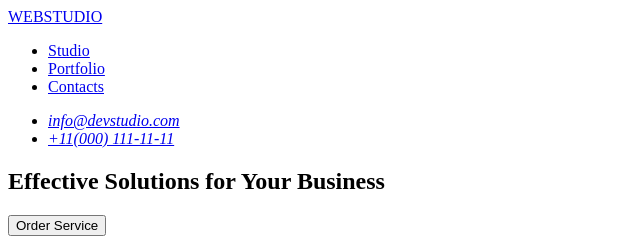
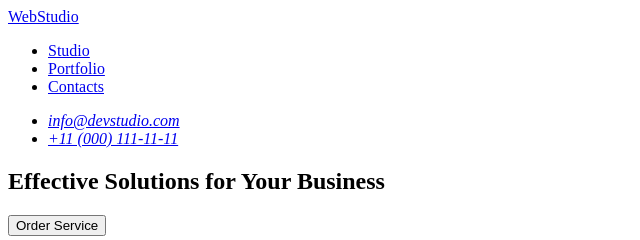
Before and after one commit to MaksymSobotiuk/goit-markup-hw-01, a plain HTML site: page index.html in a window 1280 px wide. Shown: the top 240 px of the page, 0-640 px from the left. Drawn offline with Linux system fonts and the light colour scheme.

Commit message:
Update index.html

```diff
--- a/index.html
+++ b/index.html
@@ -9,7 +9,7 @@
     <!-- Header -->
     <header>
       <nav>
-        <a href="./index.html">WEBSTUDIO</a>
+        <a href="./index.html">WebStudio</a>
         <ul>
           <li><a href="#">Studio</a></li>
           <li><a href="#">Portfolio</a></li>
@@ -19,7 +19,7 @@
       <address>
         <ul>
           <li><a href="mailto:info@devstudio.com"> info@devstudio.com</a></li>
-          <li><a href="tel:+11(000)111-11-11">+11(000) 111-11-11</a></li>
+          <li><a href="tel:+11(000)1111111">+11 (000) 111-11-11</a></li>
         </ul>
       </address>
     </header>
@@ -112,7 +112,7 @@
     </main>
     <!-- Page Footer -->
     <footer>
-      <a href="./index.html">WEBSTUDIO</a>
+      <a href="./index.html">WebStudio</a>
       <p>
         Increase the flow of customers and sales for your business with digital
         marketing & growth solutions.
```
